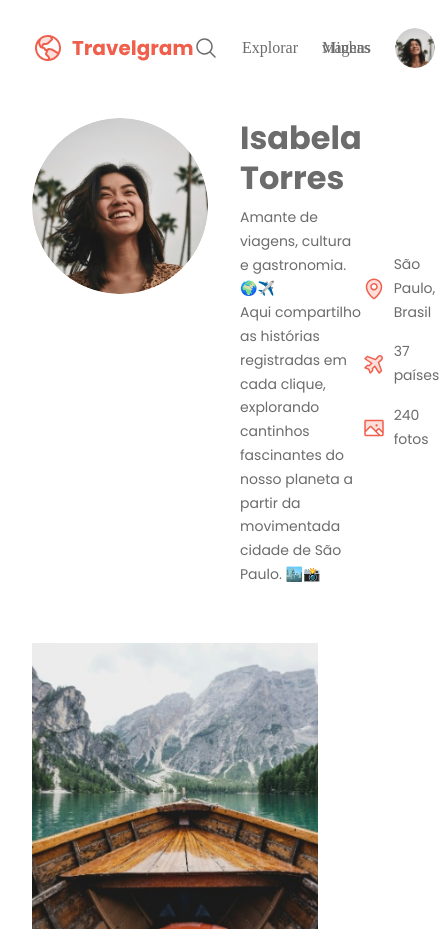
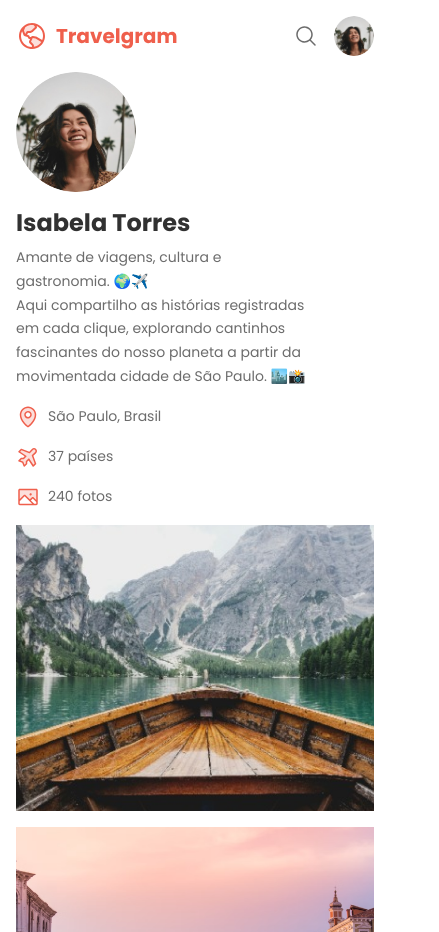
Before and after one commit to CiceroEduardo84/Travelgram, a plain HTML site: page index.html in a window 390 px wide. Shown: the top 932 px of the page, 439 px wide, since content can reach past the window. Drawn offline with Linux system fonts and the light colour scheme.

Commit message:
feat: add responsivity

```diff
--- a/styles/footer.css
+++ b/styles/footer.css
@@ -8,3 +8,20 @@ footer {
 footer span:nth-child(1) {
   margin-right: auto;
 }
+
+@media (max-width: 768px) {
+  footer {
+    flex-wrap: wrap;
+    justify-content: center;
+    gap: 16px;
+    padding: 16px;
+
+    & span {
+      text-align: center;
+    }
+
+    & span:nth-child(1) {
+      width: 100%;
+    }
+  }
+}
--- a/styles/global.css
+++ b/styles/global.css
@@ -45,3 +45,9 @@ a:hover {
 .br-surface-color {
   background-color: var(--surface-color);
 }
+
+@media (max-width: 768px) {
+  .container {
+    padding-inline: 16px;
+  }
+}
--- a/styles/header.css
+++ b/styles/header.css
@@ -1,6 +1,5 @@
 header {
   padding-block: 32px;
-
   font: var(--text-md);
 }
 
@@ -28,7 +27,7 @@ header .container {
 
 #profile div h1 {
   font: var(--text-lg);
-  color: var(--color-primary);
+  color: var(--text-color-primary);
   margin-bottom: 8px;
 }
 
@@ -47,3 +46,39 @@ header .container {
   align-items: center;
   gap: 8px;
 }
+
+@media (max-width:768px) {
+  header {
+    padding: 0;
+  }
+
+  header .container, #profile {
+    flex-direction: column;
+  }
+
+  header .container{
+    gap: 16px;
+  }
+
+  #profile {
+    width: 100%;
+    gap: 16px;
+  }
+
+  #profile > div {
+    max-width: 296px;
+  }
+
+  #profile img {
+    width: 120px;
+    height: 120px;
+  }
+
+  #profile div h1 {
+    font-size: 24px;
+  }
+
+  #info {
+    width: 100%;
+  }
+}
--- a/styles/main.css
+++ b/styles/main.css
@@ -10,3 +10,16 @@ main img {
   height: 286px;
   object-fit: cover;
 }
+
+@media (max-width: 768px) {
+  main {
+    display: flex;
+    flex-wrap: wrap;
+    gap: 16px;
+    padding: 16px;
+  }
+
+  main img {
+    width: 100vw;
+  }
+}
--- a/styles/nav.css
+++ b/styles/nav.css
@@ -21,3 +21,19 @@ nav ul li:last-child img {
   object-fit: cover;
   border-radius: 50%;
 }
+
+@media (max-width: 768px) {
+  nav {
+    padding-block: 16px;
+  }
+
+  nav ul {
+    gap: 16px;
+    padding: 0;
+  }
+
+  nav ul li:nth-child(2),
+  nav ul li:nth-child(3) {
+    display: none;
+  }
+}
```
